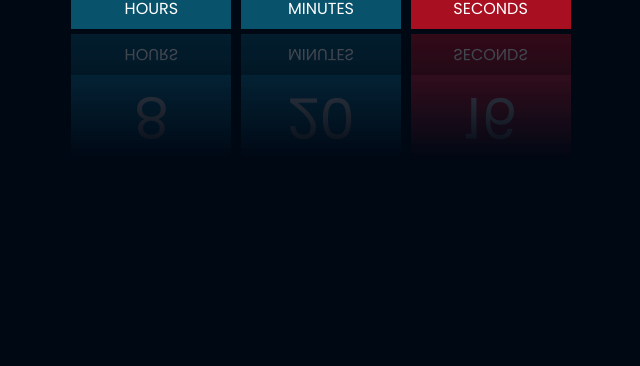
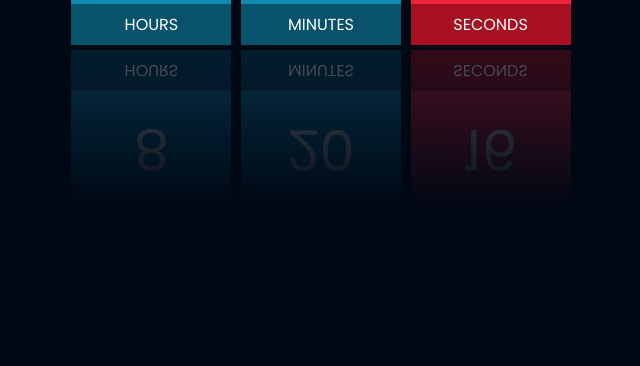
Before and after one commit to ercodr/clock, a plain HTML site: page index.html in a window 1280 px wide. Shown: the part 434-800 px from the top of the page, without its empty margins (319-959 px from the left). Drawn offline with Linux system fonts and the light colour scheme.

Commit message:
Update app.css

```diff
--- a/app.css
+++ b/app.css
@@ -16,6 +16,7 @@ body{
     height: 100vh;
     width: 100%;
     text-align: center;
+    padding: 1rem;
 }
 
 .all{
@@ -40,7 +41,7 @@ body{
 }
 
 span{
-    margin-top: 0;
+    margin-top: 1rem;
 }
 
 .text{
```
